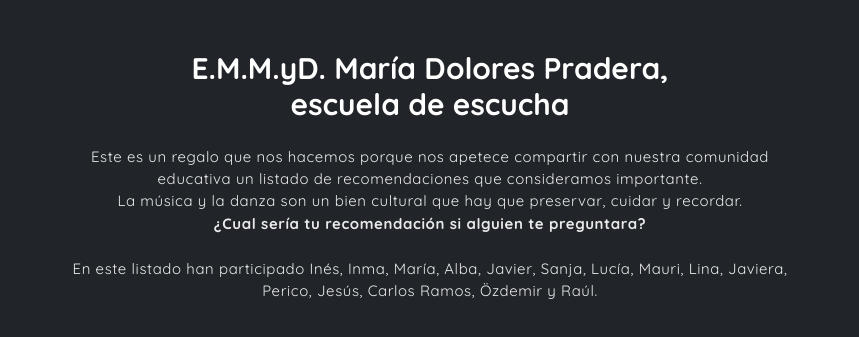
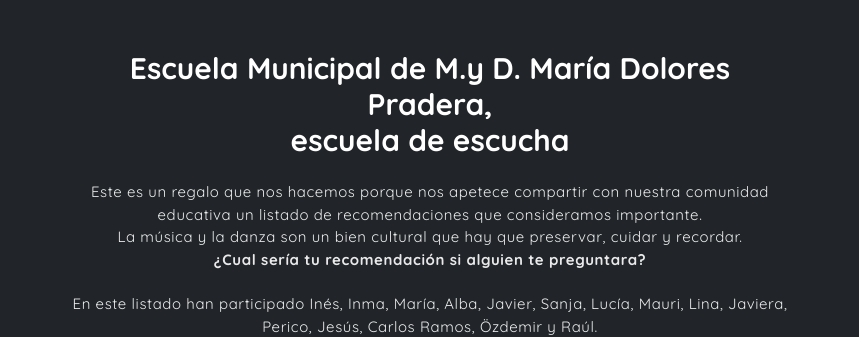
Before and after one commit to LaVerbenaElectronica/escuela-de-escucha, a plain HTML site: page index.html in a window 1280 px wide. Shown: the top 337 px of the page, without its empty margins (210-1069 px from the left). Drawn offline with Linux system fonts and the light colour scheme; no server answers.

Commit message:
Update index.html

```diff
--- a/index.html
+++ b/index.html
@@ -28,7 +28,7 @@
     <!-- page container -->
     <div class="container page-container">
         <div class="col-md-10 col-lg-8 m-auto">
-            <h6 class="title mb-4">E.M.M.yD. María Dolores Pradera, </br>escuela de escucha</h6>
+            <h6 class="title mb-4">Escuela Municipal de M.y D. María Dolores Pradera, </br>escuela de escucha</h6>
             <p class="mb-5">Este es un regalo que nos hacemos porque nos apetece compartir
 			con nuestra comunidad educativa un listado de recomendaciones que consideramos importante.
 			</br>La música y la danza son un bien cultural que hay que preservar, cuidar y recordar.
```
